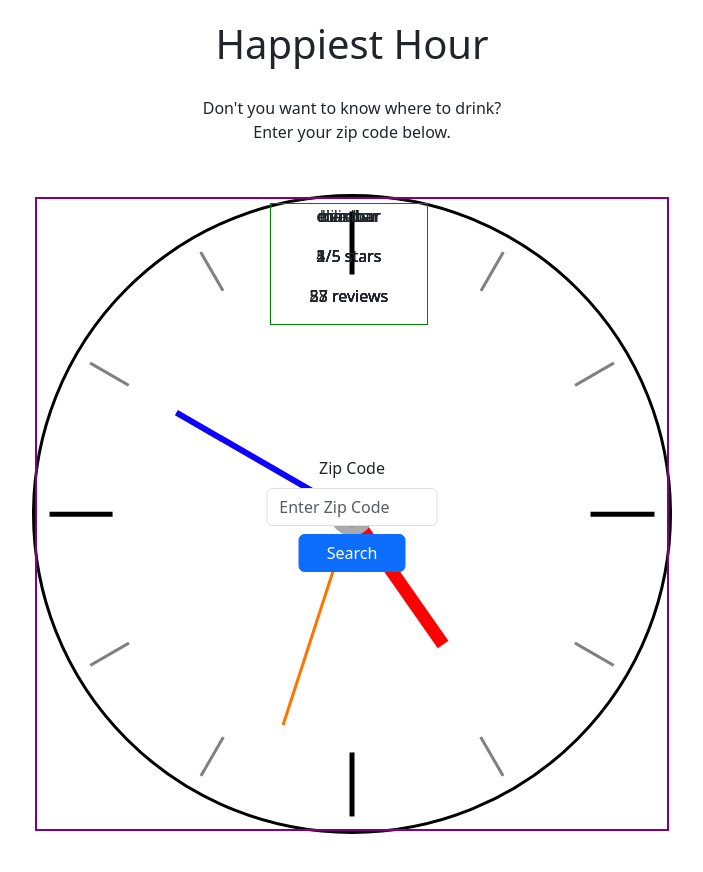
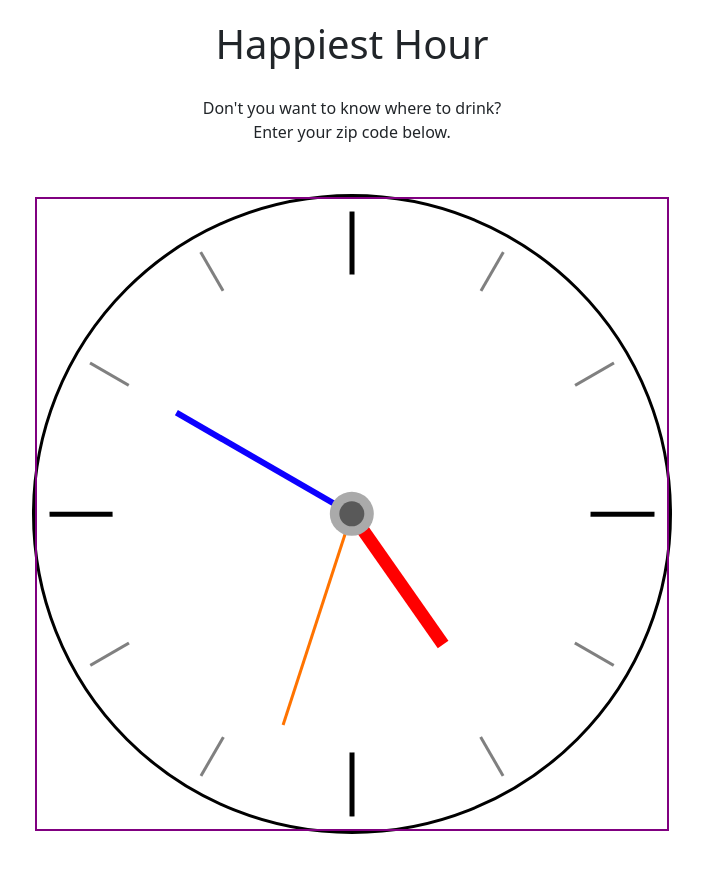
Before and after one commit to ColdWeatherBoyy/happiest-hour, a React (Vite) app in the folder client/: page / in a window 1280 px wide. Shown: the top 872 px of the page, without its empty margins (288-991 px from the left). Built offline with nearby package versions, Linux system fonts and the light colour scheme.

Commit message:
logs coordinates of center of circle

```diff
--- a/client/src/components/Clock/BarCard/Card.jsx
+++ b/client/src/components/Clock/BarCard/Card.jsx
@@ -2,14 +2,15 @@ function Card({ name, rating, reviews }) {
   return (
     <div
       style={{
-        // visibility: `hidden`,
+        visibility: `hidden`,
         border: `1px solid green`,
         width: `25%`,
         textAlign: `center`,
         position: `absolute`,
-        bottom: `80%`,
-        left: `37%`,
+        bottom: `50%`,
+        left: `50%`,
         transformOrigin: `center`,
+        transform: `translate(-50%, 50%)`,
         // transform: `translate(-50%, 50%) rotate(${( (item.key + 1)/12 ) * 360}deg)`,
         zIndex: `2`,
       }}
@@ -17,7 +18,6 @@ function Card({ name, rating, reviews }) {
       <p>{name}</p>
       <p>{rating}/5 stars</p>
       <p>{reviews} reviews</p>
-      {/* <p>{item.is_closed ? 'Closed' : 'Open'}</p> */}
     </div>
   );
 }
--- a/client/src/components/Clock/Clock.css
+++ b/client/src/components/Clock/Clock.css
@@ -14,7 +14,7 @@
 }
 
 #submit {
-	/* visibility: hidden; */
+	visibility: hidden;
 	z-index: 1;
 	position: absolute;
 	top: 50%;
--- a/client/src/components/Clock/ClockHands/ClockHands.jsx
+++ b/client/src/components/Clock/ClockHands/ClockHands.jsx
@@ -1,5 +1,5 @@
 import "./ClockHands.css";
-import { useState, useEffect } from "react";
+import { useState, useEffect, useRef } from "react";
 
 function ClockHands() {
   const [now, setNow] = useState(new Date());
@@ -12,20 +12,73 @@ function ClockHands() {
     return () => clearInterval(interval);
   }, []);
 
-	let hourDegree = ((now.getHours() % 12) / 12) * 360 + (now.getMinutes() / 60) * 30;
+  let hourDegree =
+    ((now.getHours() % 12) / 12) * 360 + (now.getMinutes() / 60) * 30;
   let minuteDegree = (now.getMinutes() / 60) * 360;
   let secondDegree = (now.getSeconds() / 60) * 360;
+
+  const centerRef = useRef(null);
+  const previousDimensionsRef = useRef({ width: 0, height: 0 });
+
+  useEffect(() => {
+    const center = centerRef.current;
+
+    if(center) {
+		const { width, height } = center.getBoundingClientRect();
+		const previousDimensions = previousDimensionsRef.current;
+
+		if( (width !== previousDimensions.width) || (height !== previousDimensions.height) ){
+			console.log('dimensions changed')
+		} else {
+			console.log('center is the same');
+		}
+
+		previousDimensionsRef.current = ({ width, height });
+	}
+
+	// get the current width, height dimensions
+	// if the width, height of previousDimRef.curr are !== to width, height @ current
+		// then find new
+		// else, keep current width, height
+
+
+
+
+
+
+    // if (center) {
+    //   const rect = center.getBoundingClientRect();
+    //   console.log(
+    //     "Top: " + rect.top,
+    //     "Right: " + rect.right,
+    //     "Bottom: " + rect.bottom,
+    //     "Left: " + rect.left
+    //   );
+    // }
+  });
 
   return (
     <div>
       <div id="outer-center-point"></div>
       <div id="inner-center-point"></div>
-			<div id="hour-hand" style={{ transform: `rotate(${hourDegree}deg)` }}></div>
-			<div id="minute-hand" style={{ transform: `rotate(${minuteDegree}deg)` }}></div>
-			<div id="second-hand" style={{ transform: `rotate(${secondDegree}deg)` }}></div>
-            <div className="inner-clock-face"></div>
+      <div
+        id="hour-hand"
+        style={{ transform: `rotate(${hourDegree}deg)` }}
+      ></div>
+      <div
+        id="minute-hand"
+        style={{ transform: `rotate(${minuteDegree}deg)` }}
+      ></div>
+      <div
+        id="second-hand"
+        style={{ transform: `rotate(${secondDegree}deg)` }}
+      ></div>
+      <div ref={centerRef} className="inner-clock-face"></div>
     </div>
   );
 }
 
 export default ClockHands;
+
+// want to find center point of clock --> find (x, y) of inner circle
+// use (x, y) as (h, k) in circle equation
```
Lines whose indentation alone changed are shown as unchanged.
